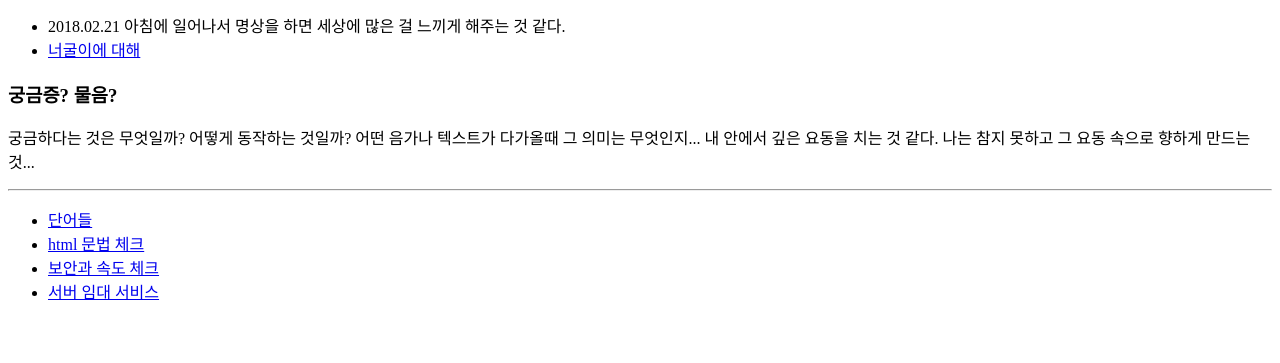
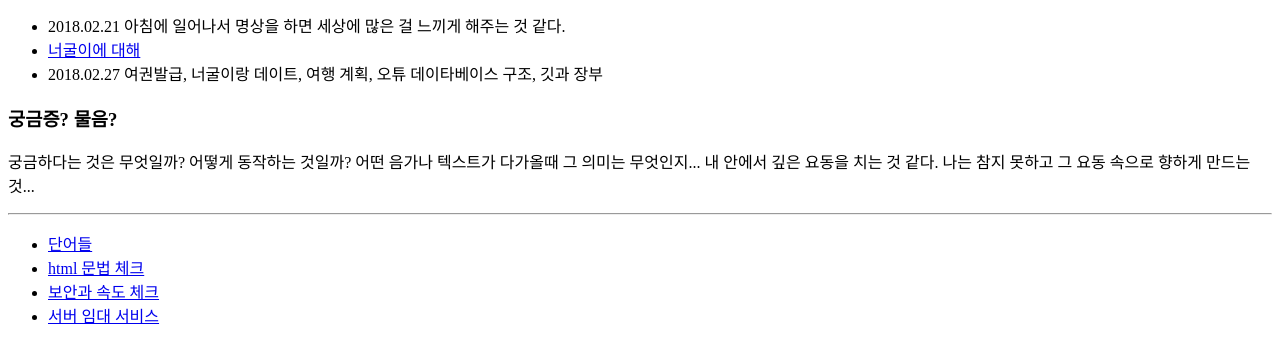
Before and after one commit to 0duru1/dot-dot, a plain HTML site: page index.html in a window 1280 px wide. Shown: the part 149-512 px from the top of the page. Drawn offline with Linux system fonts and the light colour scheme.

Commit message:
오늘 하루 인상

```diff
--- a/index.html
+++ b/index.html
@@ -28,6 +28,7 @@
 
 				<li><span class="date">2018.02.21</span> <span class="word_ko">아침에 일어나서 명상을 하면 세상에 많은 걸 느끼게 해주는 것 같다.</span></li>
 				<li><a href="./soy.html"><span class="word_ko">너굴이에 대해</span></a></li>
+				<li><span class="date">2018.02.27</span> 여권발급, 너굴이랑 데이트, 여행 계획, 오튜 데이타베이스 구조, 깃과 장부 </li>
 			</ul>
 		</div>
 		<section>
```
